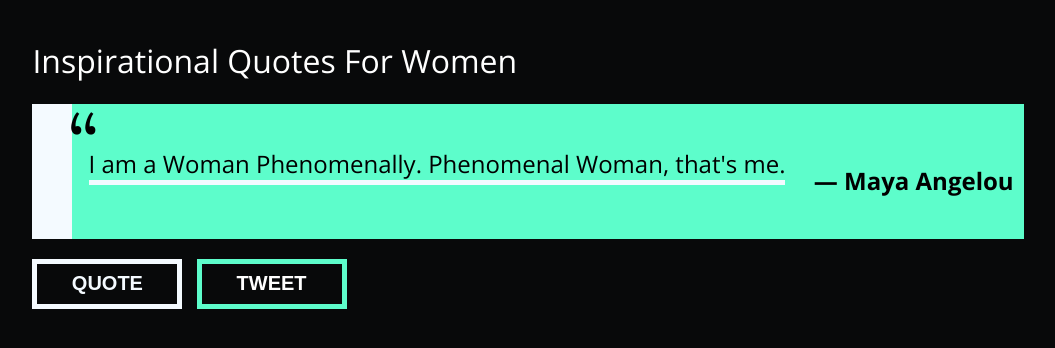
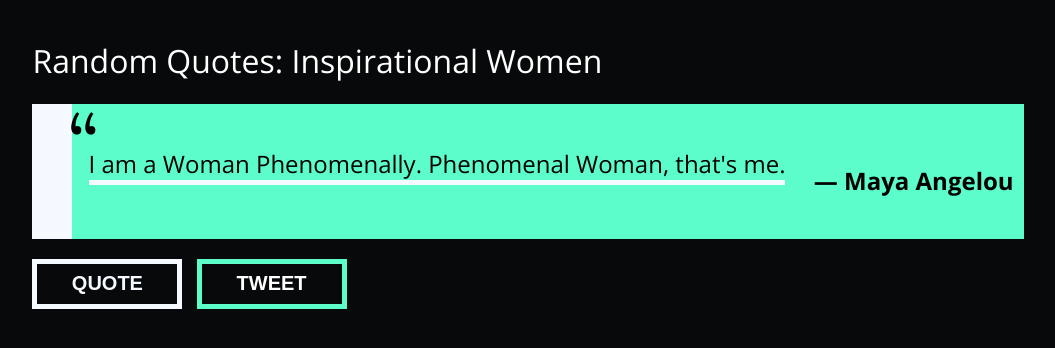
Before and after one commit to brittanyrw/free-code-camp-random-quotes, a plain HTML site: page index.html in a window 1280 px wide. Shown: the whole page, without its empty margins (112-1167 px from the left). Drawn offline with nearby package versions, Linux system fonts and the light colour scheme.

Commit message:
update title

```diff
--- a/index.html
+++ b/index.html
@@ -7,7 +7,7 @@
 </head>
 <body>
   <main>
-    <h1 class="title">Inspirational Quotes For Women</h1>
+    <h1 class="title">Random Quotes: Inspirational Women</h1>
     <div class="quote-box">
       <span>“</span>
       <h1 class="quote"></h1>
```
